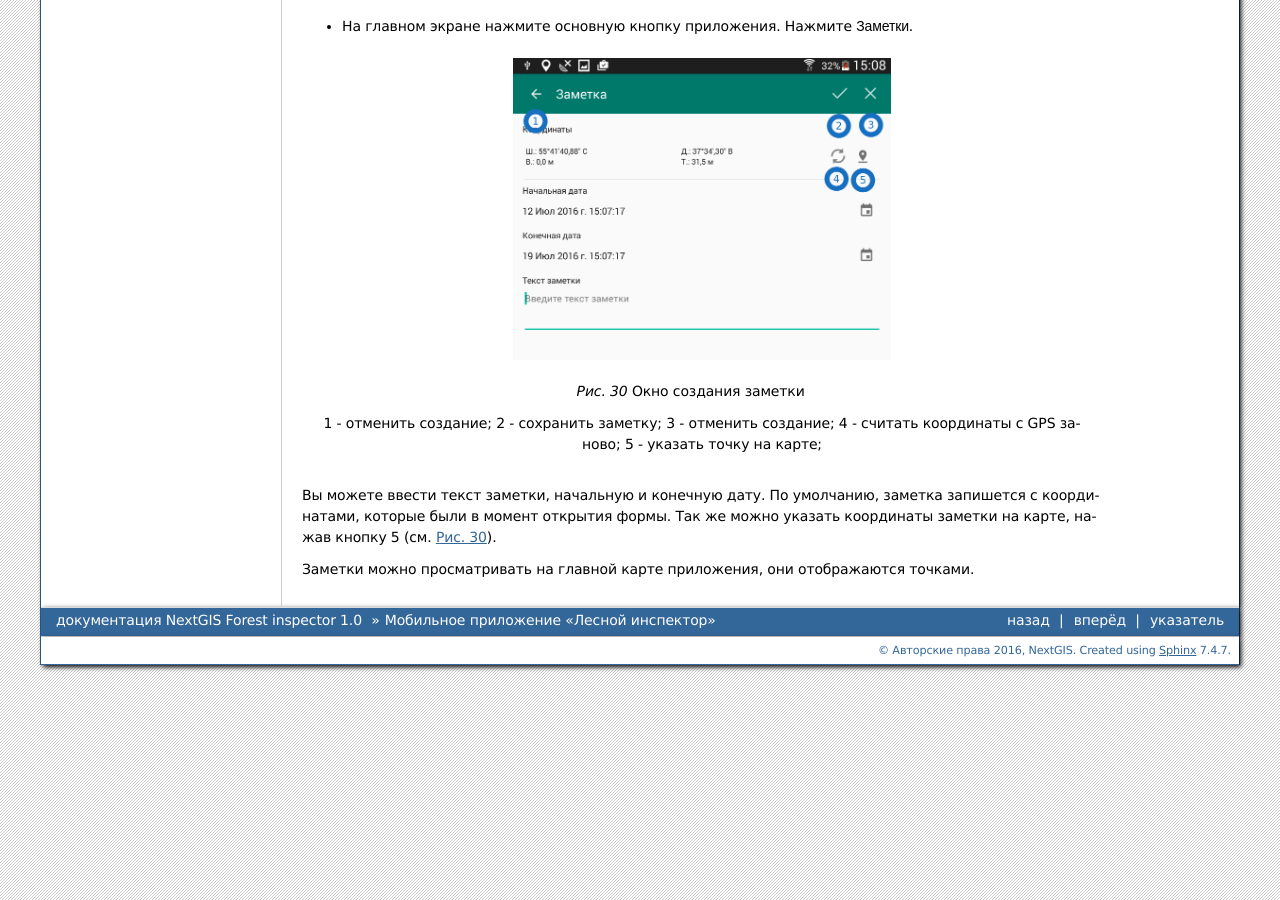
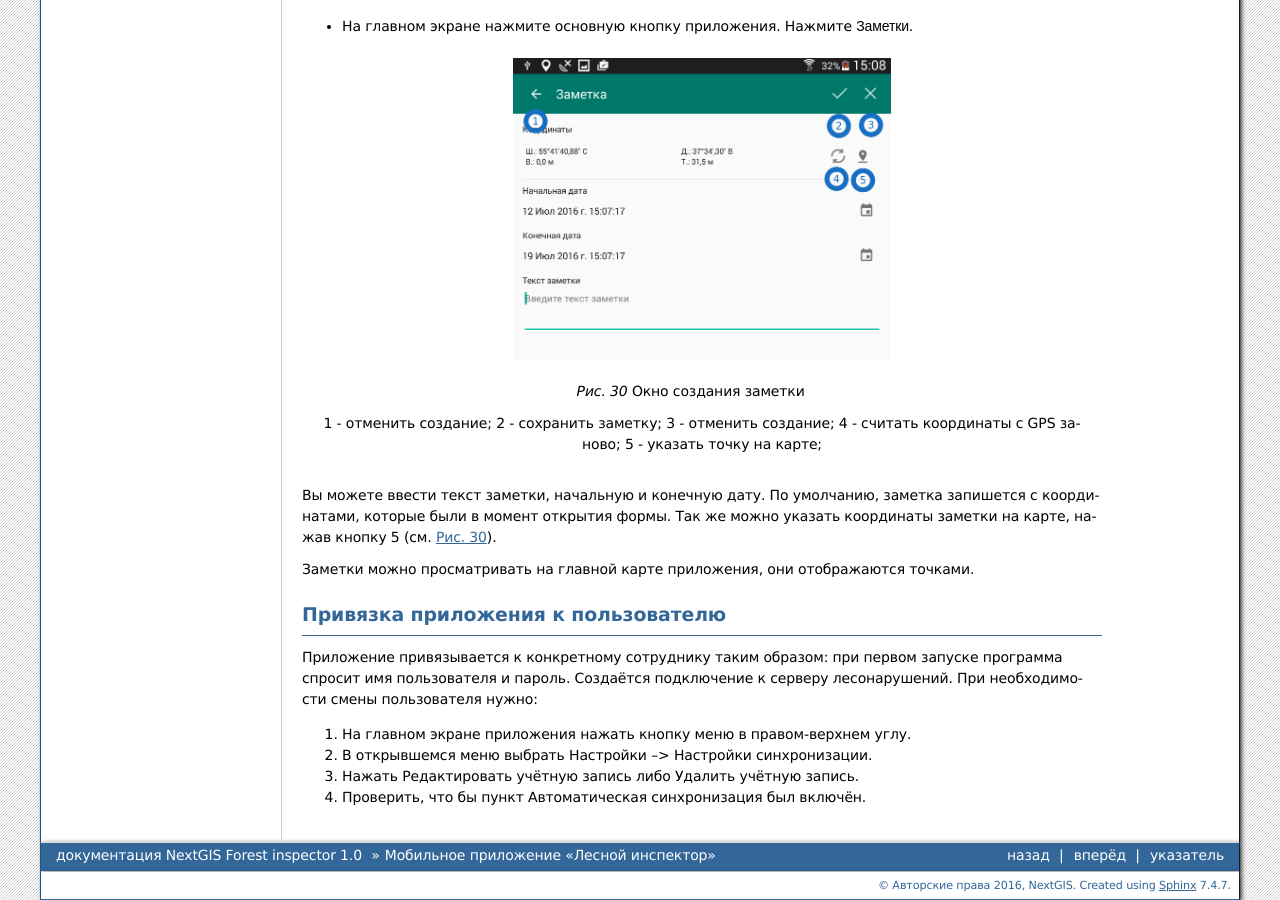
Before and after one commit to nextgis/docs_forestinspector, a Sphinx documentation site: the page built from source/inspector.rst, in a window 1280 px wide and 900 px high, scrolled down 26142 px. Built offline with Sphinx 7.4.7, drawn with Linux system fonts in a browser that asks for light colours; formulas are drawn with MathJax 3; some of the changed text lies outside the part shown.

Commit message:
Смена юзера

```diff
--- a/source/inspector.rst
+++ b/source/inspector.rst
@@ -563,3 +563,15 @@
 Вы можете ввести текст заметки, начальную и конечную дату. По умолчанию, заметка запишется с координатами, которые были в момент открытия формы. Так же можно указать координаты заметки на карте, нажав кнопку 5 (см. :numref:`fw_note_create`).
 
 Заметки можно просматривать на главной карте приложения, они отображаются точками.
+
+
+Привязка приложения к пользователю
+-----------------------------------------
+
+Приложение привязывается к конкретному сотруднику таким образом: при первом запуске программа спросит имя пользователя и пароль. Создаётся подключение к серверу лесонарушений.
+При необходимости смены пользователя нужно:
+
+#. На главном экране приложения нажать кнопку меню в правом-верхнем углу.
+#. В открывшемся меню выбрать Настройки --> Настройки синхронизации.
+#. Нажать Редактировать учётную запись либо Удалить учётную запись.
+#. Проверить, что бы пункт Автоматическая синхронизация был включён.
```
